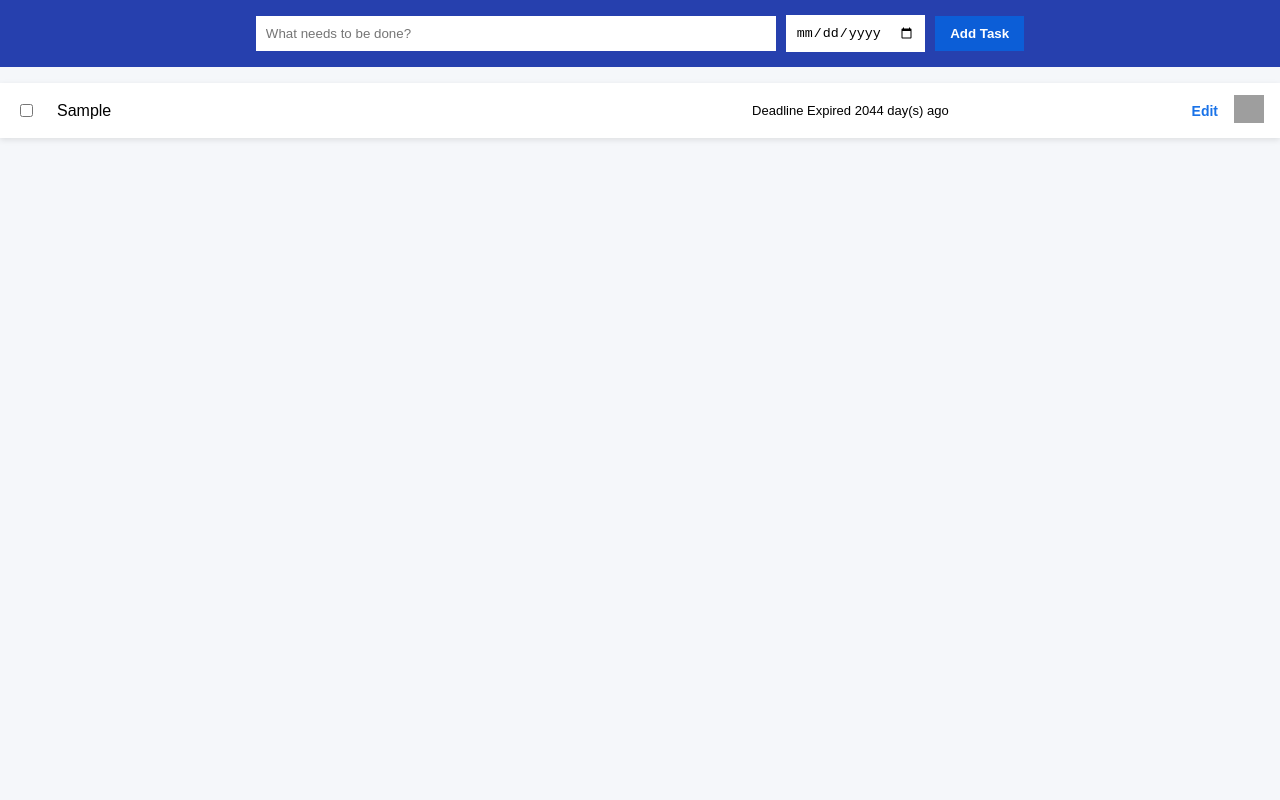
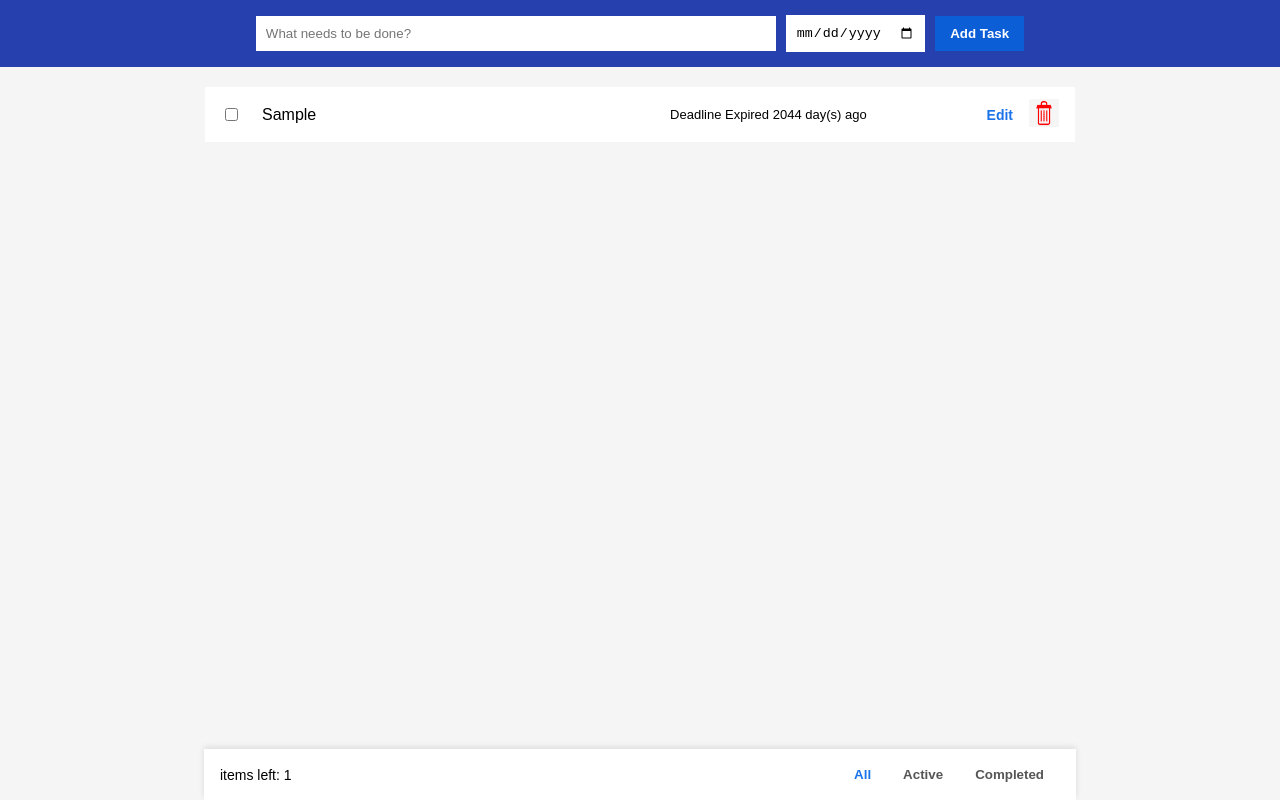
Before and after one commit to nazir17/todo-appp, a React (Create React App) app: page / in a window 1280 px wide. Both pictures are taken after typing "Sample", "2020-01-15" into the empty fields and a click on the button "Add Task". Built offline with nearby package versions, Linux system fonts and the light colour scheme; grey boxes are pictures that could not be loaded.

Commit message:
added filter

```diff
--- a/src/ToDo.css
+++ b/src/ToDo.css
@@ -2,9 +2,14 @@ body {
   margin: 0;
   padding: 0;
   font-family: Arial, sans-serif;
-background: #f5f7fa;
+  /* background: #f5f7fa; */
 }
-
+.todo-app {
+  display: flex;
+  flex-direction: column;
+  min-height: 100vh;
+  background-color: #f5f5f5;
+}
 form {
   display: flex;
   justify-content: center;
@@ -44,21 +49,36 @@ list-style: none;
   padding: 0;
 }
 
-.todo-item{
-display:flex;
-align-items:center;
-background:#fff;
-padding:12px 16px;
-margin-bottom:8px;
-box-shadow:0 2px 6px rgba(0,0,0,.1);
+.todo-list-container {
+  display: flex;
+  flex: 1;
+  justify-content: center;
+  margin: 20px 0px 0px 0px;
 }
 
-.todo-left{
-display:flex;
-align-items:center;
-gap:12px;
-flex:0 1 40%;
-max-width:40%;
+.todo-list {
+  list-style: none;
+  padding: 0;
+  margin: 0 auto;
+  width: 100%;
+  max-width: 870px;
+}
+
+.todo-item {
+  display: flex;
+  align-items: center;
+  background: #fff;
+  padding: 12px 16px;
+  margin-bottom: 8px;
+  /* box-shadow: 0 2px 6px rgba(0, 0, 0, 0.1); */
+}
+
+.todo-left {
+  display: flex;
+  align-items: center;
+  gap: 12px;
+  flex: 0 1 40%;
+  max-width: 40%;
 }
 
 .todo-checkbox {
@@ -66,11 +86,11 @@ margin-right: 12px;
   cursor: pointer;
 }
 
-.todo-text{
-font-size:16px;
-white-space:normal;
-overflow-wrap:anywhere;
-word-break:break-word;
+.todo-text {
+  font-size: 16px;
+  white-space: normal;
+  overflow-wrap: anywhere;
+  word-break: break-word;
 }
 
 .todo-item.completed .todo-text {
@@ -78,13 +98,13 @@ text-decoration: line-through;
   color: #777;
 }
 
-.todo-center{
-flex:1;
-display:flex;
-justify-content:center;
-align-items:center;
-text-align:center;
-padding:0 8px;
+.todo-center {
+  flex: 1;
+  display: flex;
+  justify-content: center;
+  align-items: center;
+  text-align: center;
+  padding: 0 8px;
 }
 
 .deadline-text {
@@ -92,11 +112,11 @@ font-size: 13px;
   font-weight: 500;
 }
 
-.todo-right{
-display:flex;
-align-items:center;
-gap:10px;
-flex:0 0 auto;
+.todo-right {
+  display: flex;
+  align-items: center;
+  gap: 10px;
+  flex: 0 0 auto;
 }
 
 .edit-btn,
@@ -124,3 +144,35 @@ padding: 0;
   width: 30px;
   height: 28px;
 }
+
+.filters button {
+  margin: 0 4px;
+  padding: 6px 12px;
+  border: none;
+  background: none;
+  cursor: pointer;
+  font-weight: bold;
+  color: #555;
+}
+.filters button.active {
+  color: #1a73e8;
+}
+
+.filters button:hover {
+  color: #0c5ed7;
+}
+.todo-footer {
+  position: fixed;
+  bottom: 0;
+  left: 50%;
+  transform: translateX(-50%);
+  width: 100%;
+  max-width: 840px;
+  background: #fff;
+  box-shadow: 0 -2px 6px rgba(0, 0, 0, 0.1);
+  display: flex;
+  justify-content: space-between;
+  align-items: center;
+  padding: 12px 16px;
+  font-size: 14px;
+}
--- a/src/ToDo.js
+++ b/src/ToDo.js
@@ -10,6 +10,7 @@ class ToDo extends Component {
       newTodo: "",
       error: "",
       newDeadline: "",
+      filter: "all",
     };
   }
 
@@ -84,6 +85,10 @@ class ToDo extends Component {
     }));
   };
 
+  setFilter = (filter) => {
+    this.setState({ filter });
+  };
+
   getDeadlineStatus = (deadline) => {
     if (!deadline) return null;
 
@@ -103,7 +108,16 @@ class ToDo extends Component {
   };
 
   render() {
-    const { todos, newTodo, error, newDeadline } = this.state;
+    const { todos, newTodo, error, newDeadline, filter } = this.state;
+
+    const filteredTodos = todos.filter((todo) => {
+      if (filter === "active") return !todo.completed;
+      if (filter === "completed") return todo.completed;
+      return true;
+    });
+
+    const itemsLeft = todos.filter((todo) => !todo.completed).length;
+
     return (
       <div className="todo-app">
         <form onSubmit={this.handleAdd} className="todo-form">
@@ -127,7 +141,7 @@ class ToDo extends Component {
         {error && <p className="error-text">{error}</p>}
         <div className="todo-list-container">
           <ul className="todo-list">
-            {todos.map((todo) => (
+            {filteredTodos.map((todo) => (
               <li
                 key={todo.id}
                 className={`todo-item ${todo.completed ? "completed" : ""}`}
@@ -192,6 +206,31 @@ class ToDo extends Component {
             ))}
           </ul>
         </div>
+        {todos.length > 0 && (
+          <div className="todo-footer">
+            <span>items left: {itemsLeft}</span>
+            <div className="filters">
+              <button
+                onClick={() => this.setFilter("all")}
+                className={filter === "all" ? "active" : ""}
+              >
+                All
+              </button>
+              <button
+                onClick={() => this.setFilter("active")}
+                className={filter === "active" ? "active" : ""}
+              >
+                Active
+              </button>
+              <button
+                onClick={() => this.setFilter("completed")}
+                className={filter === "completed" ? "active" : ""}
+              >
+                Completed
+              </button>
+            </div>
+          </div>
+        )}
       </div>
     );
   }
```
Also changed, not shown: src/images/delete.svg (added). Lines whose indentation alone changed are shown as unchanged.
